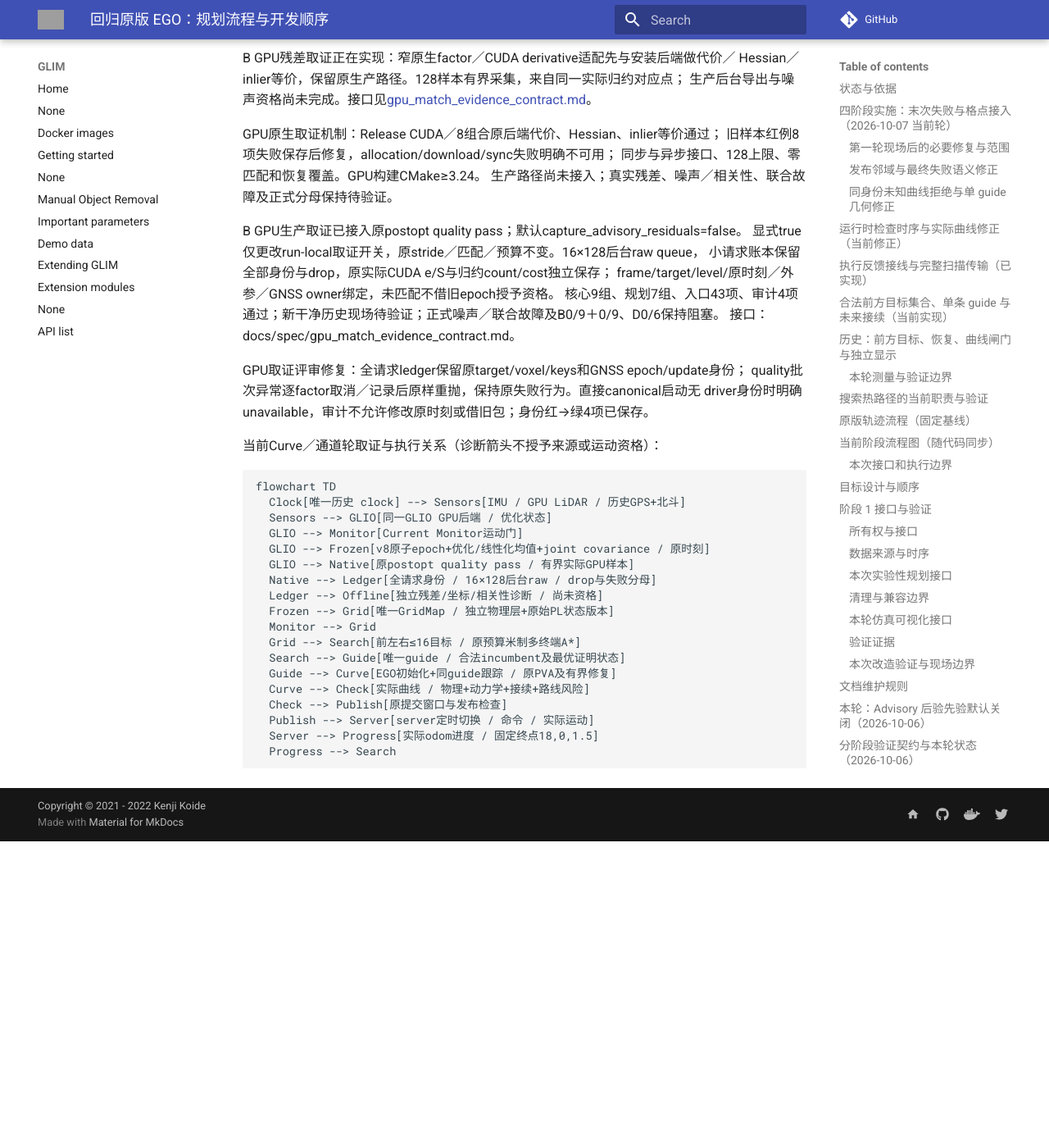
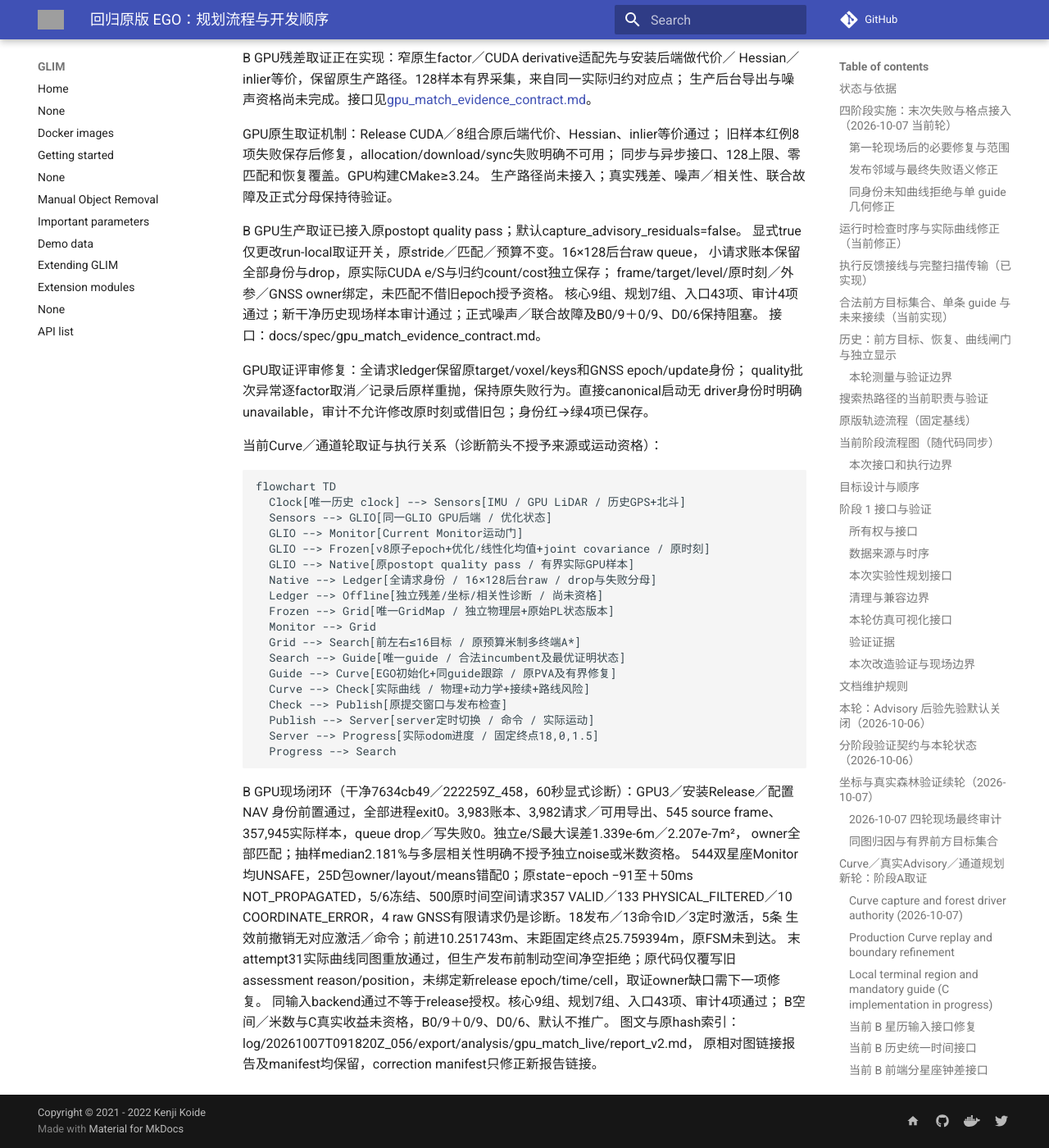
Before and after one commit to Printeger/iap, an MkDocs documentation site: the page built from docs/spec/ego_based_planning_flow.md, in a window 1280 px wide and 1400 px high, scrolled down 48537 px. Shown: the whole window at 82% size. Built offline with MkDocs 1.6.1 and Material for MkDocs 9.7.7, drawn with Linux system fonts in a browser that asks for light colours; nearby versions of some CDN libraries; comment, search, counter and statistics services are not loaded; before the commit the page ends 49563 px from its top, so only the background shows below that; grey boxes are pictures that could not be loaded.

Commit message:
docs: record native GPU live evidence and remaining release owner gap

````diff
--- a/docs/dev_planner/curve_advisory_channel_progress.md
+++ b/docs/dev_planner/curve_advisory_channel_progress.md
@@ -631,9 +631,25 @@
 显式true仅更改run-local取证开关，原stride／匹配／预算不变。16×128后台raw queue，
 小请求账本保留全部身份与drop，原实际CUDA e/S与归约count/cost独立保存；
 frame/target/level/原时刻／外参／GNSS owner绑定，未匹配不借旧epoch授予资格。
-核心9组、规划7组、入口43项、审计4项通过；新干净历史现场待验证；正式噪声／联合故障及B0/9＋0/9、D0/6保持阻塞。
+核心9组、规划7组、入口43项、审计4项通过；新干净历史现场样本审计通过；正式噪声／联合故障及B0/9＋0/9、D0/6保持阻塞。
 接口：docs/spec/gpu_match_evidence_contract.md。
 
 GPU取证评审修复：全请求ledger保留原target/voxel/keys和GNSS epoch/update身份；
 quality批次异常逐factor取消／记录后原样重抛，保持原失败行为。直接canonical启动无
 driver身份时明确unavailable，审计不允许修改原时刻或借旧包；身份红→绿4项已保存。
+
+
+B GPU现场闭环（干净7634cb49／222259Z_458，60秒显式诊断）：GPU3／安装Release／配置NAV
+身份前置通过，全部进程exit0。3,983账本、3,982请求／可用导出、545 source frame、
+357,945实际样本，queue drop／写失败0。独立e/S最大误差1.339e-6m／2.207e-7m²，
+owner全部匹配；抽样median2.181%与多层相关性明确不授予独立noise或米数资格。
+544双星座Monitor均UNSAFE，25D包owner/layout/means错配0；原state−epoch −91至＋50ms
+NOT_PROPAGATED，5/6冻结、500原时间空间请求357 VALID／133 PHYSICAL_FILTERED／10
+COORDINATE_ERROR，4 raw GNSS有限请求仍是诊断。18发布／13命令ID／3定时激活，5条
+生效前撤销无对应激活／命令；前进10.251743m、末距固定终点25.759394m，原FSM未到达。
+末attempt31实际曲线同图重放通过，但生产发布前制动空间净空拒绝；原代码仅覆写旧
+assessment reason/position，未绑定新release epoch/time/cell，取证owner缺口需下一项修复。
+同输入backend通过不等于release授权。核心9组、规划7组、入口43项、审计4项通过；
+B空间／米数与C真实收益未资格，B0/9＋0/9、D0/6、默认不推广。
+图文与原hash索引：log/20261007T091820Z_056/export/analysis/gpu_match_live/report_v2.md，
+原相对图链接报告及manifest均保留，correction manifest只修正新报告链接。
--- a/docs/spec/ego_based_planning_flow.md
+++ b/docs/spec/ego_based_planning_flow.md
@@ -1446,7 +1446,7 @@
 显式true仅更改run-local取证开关，原stride／匹配／预算不变。16×128后台raw queue，
 小请求账本保留全部身份与drop，原实际CUDA e/S与归约count/cost独立保存；
 frame/target/level/原时刻／外参／GNSS owner绑定，未匹配不借旧epoch授予资格。
-核心9组、规划7组、入口43项、审计4项通过；新干净历史现场待验证；正式噪声／联合故障及B0/9＋0/9、D0/6保持阻塞。
+核心9组、规划7组、入口43项、审计4项通过；新干净历史现场样本审计通过；正式噪声／联合故障及B0/9＋0/9、D0/6保持阻塞。
 接口：docs/spec/gpu_match_evidence_contract.md。
 
 GPU取证评审修复：全请求ledger保留原target/voxel/keys和GNSS epoch/update身份；
@@ -1475,3 +1475,19 @@
   Server --> Progress[实际odom进度 / 固定终点18,0,1.5]
   Progress --> Search
 ```
+
+
+B GPU现场闭环（干净7634cb49／222259Z_458，60秒显式诊断）：GPU3／安装Release／配置NAV
+身份前置通过，全部进程exit0。3,983账本、3,982请求／可用导出、545 source frame、
+357,945实际样本，queue drop／写失败0。独立e/S最大误差1.339e-6m／2.207e-7m²，
+owner全部匹配；抽样median2.181%与多层相关性明确不授予独立noise或米数资格。
+544双星座Monitor均UNSAFE，25D包owner/layout/means错配0；原state−epoch −91至＋50ms
+NOT_PROPAGATED，5/6冻结、500原时间空间请求357 VALID／133 PHYSICAL_FILTERED／10
+COORDINATE_ERROR，4 raw GNSS有限请求仍是诊断。18发布／13命令ID／3定时激活，5条
+生效前撤销无对应激活／命令；前进10.251743m、末距固定终点25.759394m，原FSM未到达。
+末attempt31实际曲线同图重放通过，但生产发布前制动空间净空拒绝；原代码仅覆写旧
+assessment reason/position，未绑定新release epoch/time/cell，取证owner缺口需下一项修复。
+同输入backend通过不等于release授权。核心9组、规划7组、入口43项、审计4项通过；
+B空间／米数与C真实收益未资格，B0/9＋0/9、D0/6、默认不推广。
+图文与原hash索引：log/20261007T091820Z_056/export/analysis/gpu_match_live/report_v2.md，
+原相对图链接报告及manifest均保留，correction manifest只修正新报告链接。
--- a/docs/spec/gpu_match_evidence_contract.md
+++ b/docs/spec/gpu_match_evidence_contract.md
@@ -33,7 +33,7 @@
 binary、surface validation和未请求时无旧证据。Release构建与8组合等价通过（100／1000点、unary／binary、surface validation）；
 无匹配、一次消费、未收取A后无request B、同步接口，以及测试专用CUDA
 allocation/download/sync失败与恢复覆盖。旧样本红例8项失败已保存。GPU构建要求CMake≥3.24。
-证据：log/20261007T091820Z_056/metadata/gpu_match_evidence_*。真实运行尚待完成。
+证据：log/20261007T091820Z_056/metadata/gpu_match_evidence_*。干净7634cb49现场样本审计通过；独立噪声／空间与米数资格保持未完成。
 
 生产配置：唯一iap_sim.launch.py新增capture_advisory_residuals:=true（默认false）。
 只在run-local config_odometry设置enable_gpu_match_evidence；不改quality stride，
@@ -69,3 +69,19 @@
 审计身份红例4项已保留；green进一步覆盖source/target时间、fixed/voxel、keys、
 sequence以及GNSS frame/update/epoch/time/constellation。请求available与exported available
 分别计数，drop仍属于请求分母。
+
+
+B GPU现场闭环（干净7634cb49／222259Z_458，60秒显式诊断）：GPU3／安装Release／配置NAV
+身份前置通过，全部进程exit0。3,983账本、3,982请求／可用导出、545 source frame、
+357,945实际样本，queue drop／写失败0。独立e/S最大误差1.339e-6m／2.207e-7m²，
+owner全部匹配；抽样median2.181%与多层相关性明确不授予独立noise或米数资格。
+544双星座Monitor均UNSAFE，25D包owner/layout/means错配0；原state−epoch −91至＋50ms
+NOT_PROPAGATED，5/6冻结、500原时间空间请求357 VALID／133 PHYSICAL_FILTERED／10
+COORDINATE_ERROR，4 raw GNSS有限请求仍是诊断。18发布／13命令ID／3定时激活，5条
+生效前撤销无对应激活／命令；前进10.251743m、末距固定终点25.759394m，原FSM未到达。
+末attempt31实际曲线同图重放通过，但生产发布前制动空间净空拒绝；原代码仅覆写旧
+assessment reason/position，未绑定新release epoch/time/cell，取证owner缺口需下一项修复。
+同输入backend通过不等于release授权。核心9组、规划7组、入口43项、审计4项通过；
+B空间／米数与C真实收益未资格，B0/9＋0/9、D0/6、默认不推广。
+图文与原hash索引：log/20261007T091820Z_056/export/analysis/gpu_match_live/report_v2.md，
+原相对图链接报告及manifest均保留，correction manifest只修正新报告链接。
````
Also changed, not shown: README.md (+19 -3 lines).
